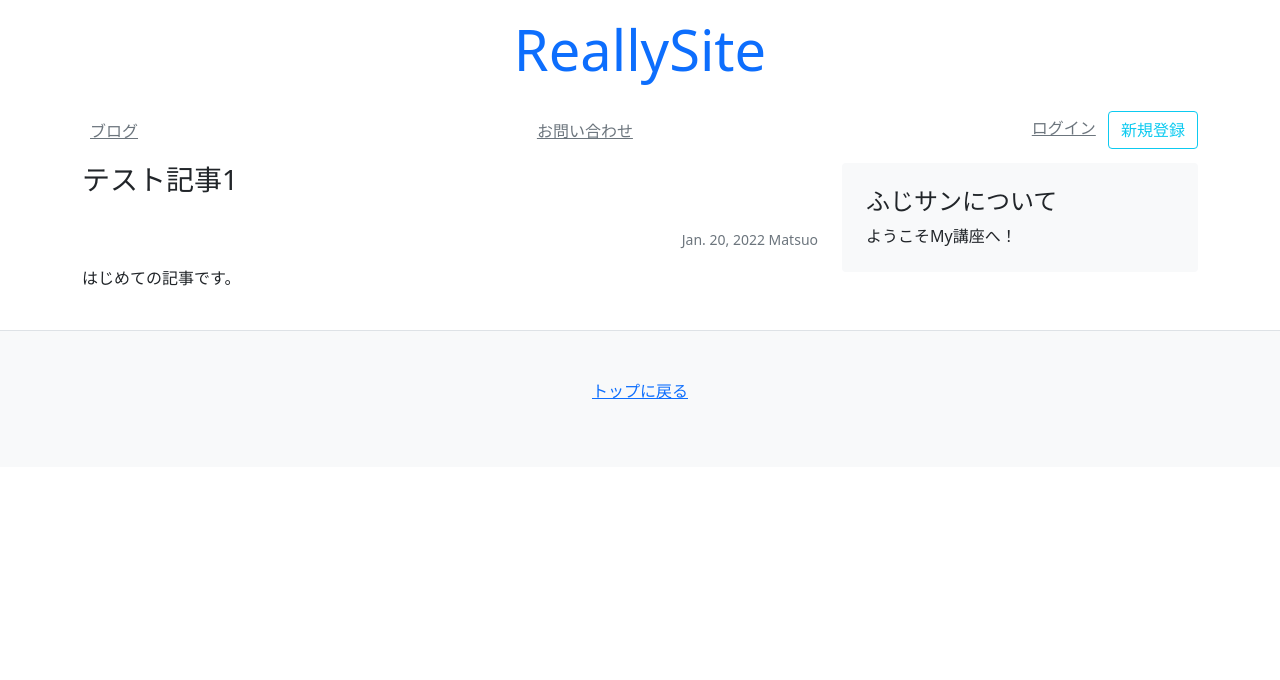
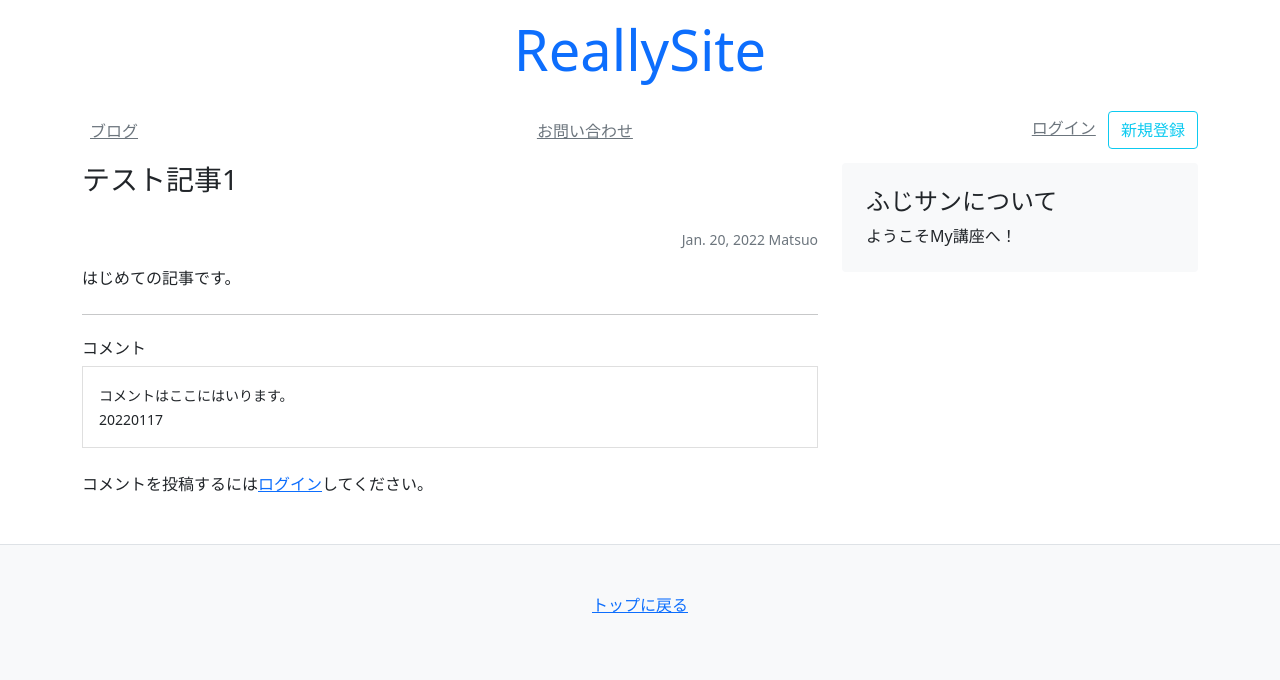
Before and after one commit to matsuo0/BlogSystem_Django, a Django app: page /blog/1/ in a window 1280 px wide. Shown: the top 680 px of the page. Run offline with Django 3.2, Linux system fonts and the light colour scheme; data comes from the database, SQL or seed files in the repository; both versions use the stored data as it was after the commit.

Commit message:
コメントUIの作成

```diff
--- a/templates/blog/article.html
+++ b/templates/blog/article.html
@@ -17,6 +17,10 @@
             </h3>
             <p class="small text-muted text-end">{{ article.created_at}} {{ article.author }}</p>
             <p>{{ article.text }}</p>
+
+            <hr class="my-4">
+            {% include 'mysite/snippets/comment.html'%}
+
         </div>
 
         {% include 'mysite/snippets/sidebar.html' %}
--- /dev/null
+++ b/templates/mysite/snippets/comment.html
@@ -0,0 +1,38 @@
+<!DOCTYPE html>
+<html lang="en">
+<head>
+    <meta charset="UTF-8">
+    <title>Title</title>
+</head>
+<body>
+<div>
+    <h3 class="h6">コメント</h3>
+    <div class="list-group">
+        <a class="list-group-item list-group-item-action p-3 rounded-0">
+            <p class="m-0"><small>コメントはここにはいります。</small></p>
+            <p class="m-0"><small>20220117</small></p>
+        </a>
+    </div>
+
+    {% if user.is_authenticated %}
+    <form method="POST" class="my-4">
+        <div class="mb-2">
+            <label>コメント投稿</label>
+            <textarea class="rounded-0 bg-light form-control" rows="3">
+            </textarea>
+        </div>
+        <div class="text-right">
+            <button class="btn btn-sm btn-outline-success" type="submit">
+                コメントする
+            </button>
+        </div>
+    </form>
+    {% else %}
+    <p class="my-4">
+        コメントを投稿するには<a href="/login/">ログイン</a>してください。
+    </p>
+    {% endif %}
+
+</div>
+</body>
+</html>
```
Also changed, not shown: db.sqlite3.
